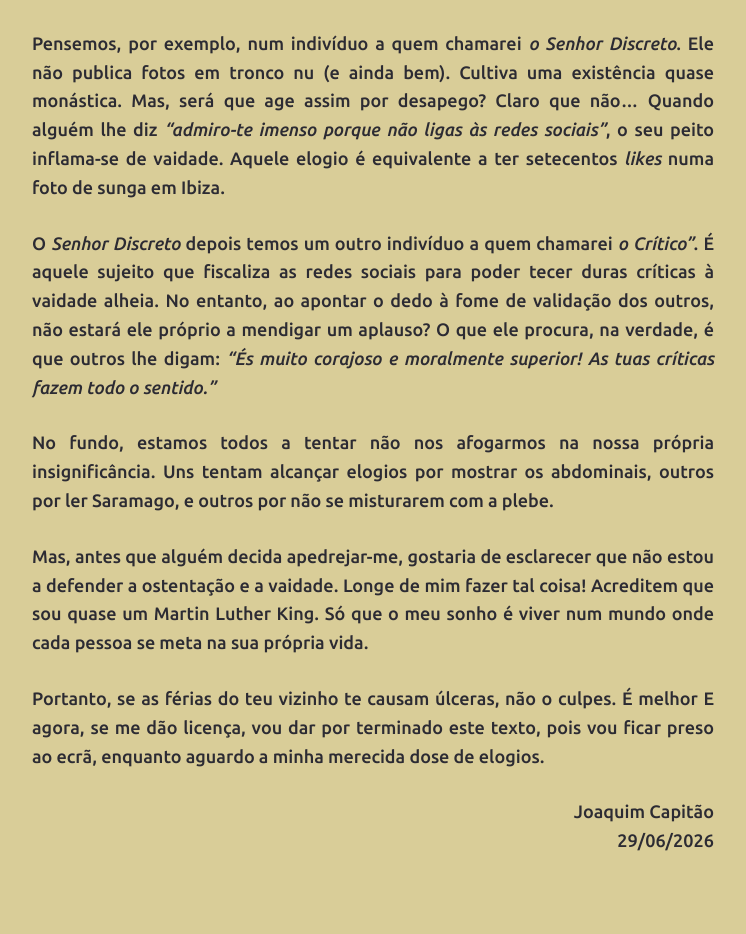
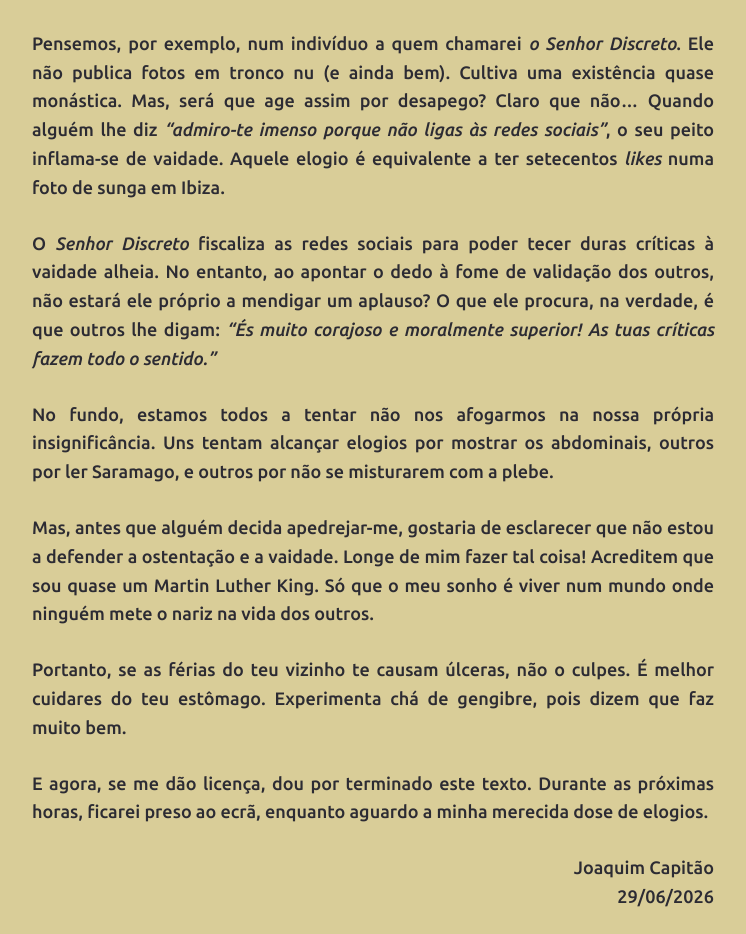
Before and after one commit to joaquim-capitao/queime-depois-de-ler, a Jekyll site: the page built from exp/o-discreto-e-o-critico.md, in a window 1280 px wide. Shown: the part 737-1671 px from the top of the page, without its empty margins (267-1013 px from the left). Built offline with Jekyll 4.4.1, drawn with Linux system fonts in a browser that asks for light colours; our own code applies the rules of GitHub Pages for plain Markdown files; before the commit the page ends 1619 px from its top, so only the background shows below that.

Commit message:
Updated Note exp/o-discreto-e-o-critico.md

```diff
--- a/exp/o-discreto-e-o-critico.md
+++ b/exp/o-discreto-e-o-critico.md
@@ -12,14 +12,15 @@ Em que momento da História é que o desejo de aprovação passou a ser exclusiv
 
 Pensemos, por exemplo, num indivíduo a quem chamarei *o Senhor Discreto*. Ele não publica fotos em tronco nu (e ainda bem). Cultiva uma existência quase monástica. Mas, será que age assim por desapego? Claro que não... Quando alguém lhe diz *"admiro-te imenso porque não ligas às redes sociais"*, o seu peito inflama-se de vaidade. Aquele elogio é equivalente a ter setecentos *likes* numa foto de sunga em Ibiza.
 
-O *Senhor Discreto*  depois temos um outro indivíduo a quem chamarei *o Crítico"*. É aquele sujeito que fiscaliza as redes sociais para poder tecer duras críticas à vaidade alheia. No entanto, ao apontar o dedo à fome de validação dos outros, não estará ele próprio a mendigar um aplauso? O que ele procura, na verdade, é que outros lhe digam: *"És muito corajoso e moralmente superior! As tuas críticas fazem todo o sentido."*
+O *Senhor Discreto* fiscaliza as redes sociais para poder tecer duras críticas à vaidade alheia. No entanto, ao apontar o dedo à fome de validação dos outros, não estará ele próprio a mendigar um aplauso? O que ele procura, na verdade, é que outros lhe digam: *"És muito corajoso e moralmente superior! As tuas críticas fazem todo o sentido."*
 
 No fundo, estamos todos a tentar não nos afogarmos na nossa própria insignificância. Uns tentam alcançar elogios por mostrar os abdominais, outros por ler Saramago, e outros por não se misturarem com a plebe.
 
-Mas, antes que alguém decida apedrejar-me, gostaria de esclarecer que não estou a defender a ostentação e a vaidade. Longe de mim fazer tal coisa! Acreditem que sou quase um Martin Luther King. Só que o meu sonho é viver num mundo onde cada pessoa se meta na sua própria vida.
+Mas, antes que alguém decida apedrejar-me, gostaria de esclarecer que não estou a defender a ostentação e a vaidade. Longe de mim fazer tal coisa! Acreditem que sou quase um Martin Luther King. Só que o meu sonho é viver num mundo onde ninguém mete o nariz na vida dos outros.
 
-Portanto, se as férias do teu vizinho te causam úlceras, não o culpes. É melhor
-E agora, se me dão licença, vou dar por terminado este texto, pois vou ficar preso ao ecrã, enquanto aguardo a minha merecida dose de elogios.
+Portanto, se as férias do teu vizinho te causam úlceras, não o culpes. É melhor cuidares do teu estômago. Experimenta chá de gengibre, pois dizem que faz muito bem.
+
+E agora, se me dão licença, dou por terminado este texto. Durante as próximas horas, ficarei preso ao ecrã, enquanto aguardo a minha merecida dose de elogios.
 
 
 <div align="right">Joaquim Capitão</div>
```
